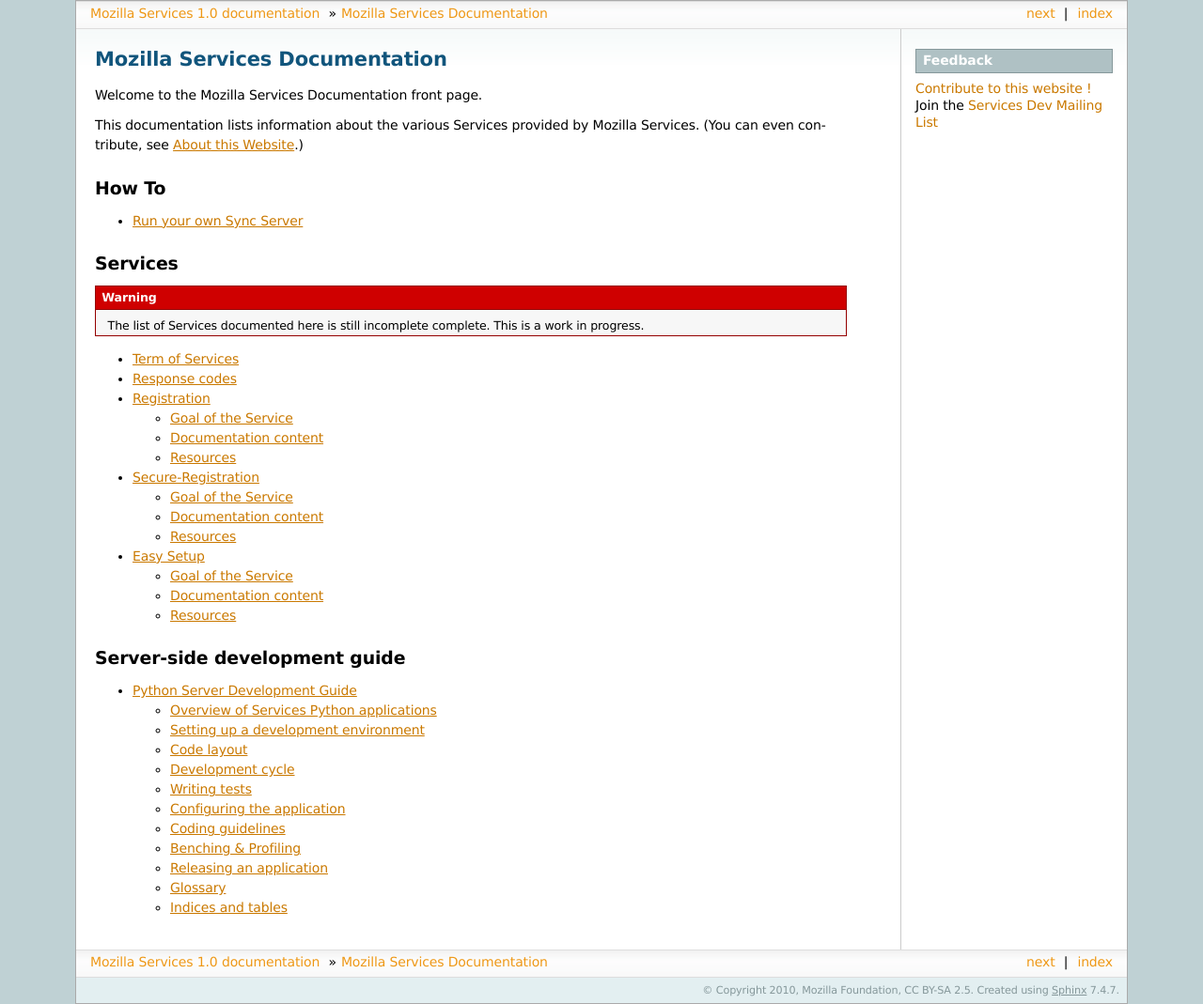
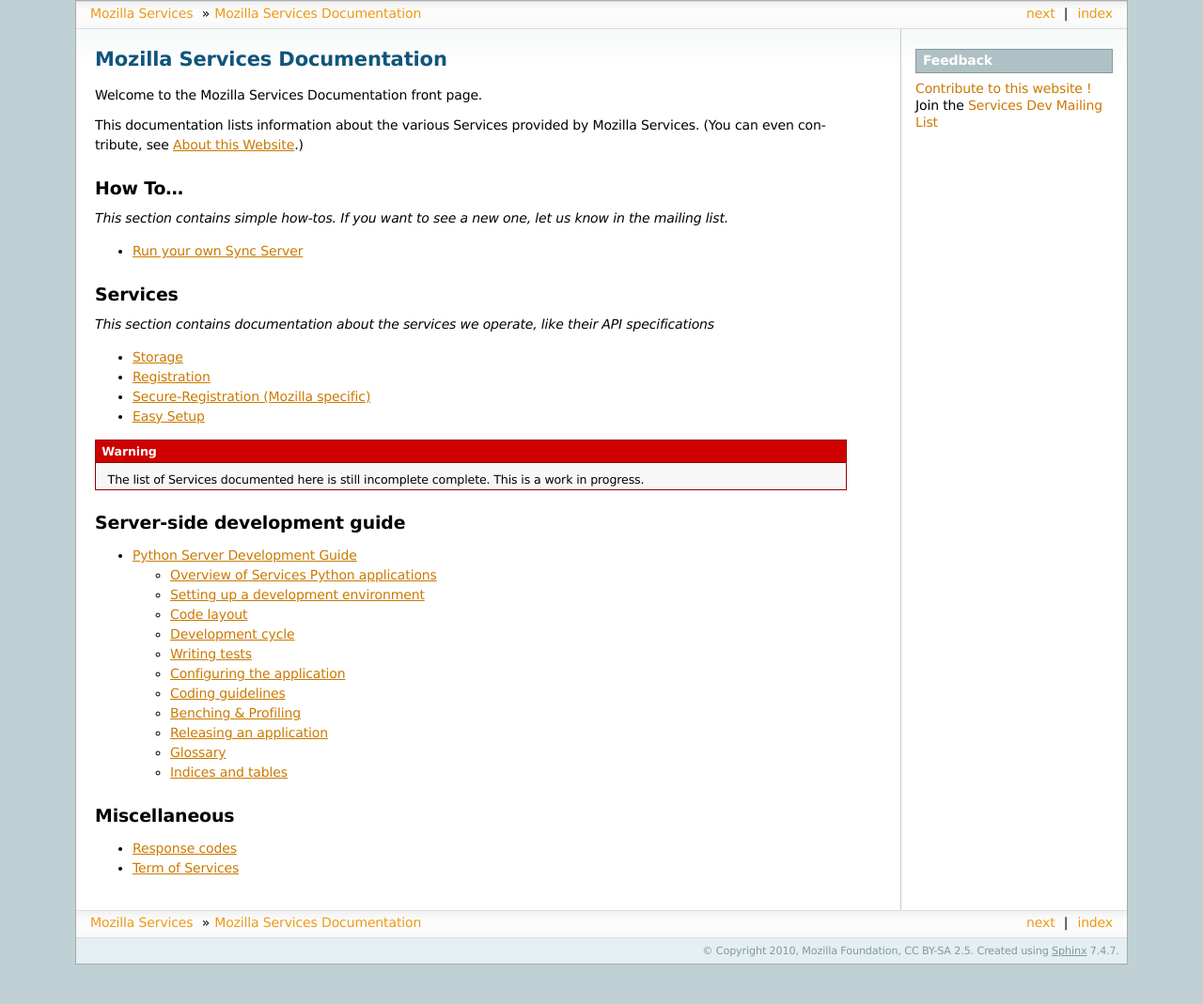
Before and after one commit to mozilla-services/docs, a Sphinx documentation site: the page built from source/index.rst, in a window 1280 px wide. Shown: the whole page at 94% size. Built offline with Sphinx 7.4.7, drawn with Linux system fonts in a browser that asks for light colours; after the commit the page ends 1027 px from its top, so only the background shows below that.

Commit message:
added the storage documentation

```diff
--- a/source/conf.py
+++ b/source/conf.py
@@ -48,9 +48,9 @@
 # built documents.
 #
 # The short X.Y version.
-version = '1.0'
+version = ''
 # The full version, including alpha/beta/rc tags.
-release = '1.0'
+release = ''
 
 # The language for content autogenerated by Sphinx. Refer to documentation
 # for a list of supported languages.
@@ -103,7 +103,7 @@
 
 # The name for this set of Sphinx documents.  If None, it defaults to
 # "<project> v<release> documentation".
-#html_title = None
+html_title = "Mozilla Services"
 
 # A shorter title for the navigation bar.  Default is the same as html_title.
 #html_short_title = None
--- a/source/index.rst
+++ b/source/index.rst
@@ -8,8 +8,12 @@
 provided by Mozilla Services. (You can even contribute, see :ref:`about`.)
 
 
-How To
-======
+How To...
+=========
+
+*This section contains simple how-tos. If you want to see a new one,
+let us know in the mailing list.*
+
 
 .. toctree::
    :maxdepth: 1
@@ -20,18 +24,19 @@
 Services
 ========
 
-.. warning:: The list of Services documented here is still incomplete complete.
-   This is a work in progress.
-
+*This section contains documentation about the services we operate,
+like their API specifications*
 
 .. toctree::
-   :maxdepth: 2
+   :maxdepth: 1
 
-   tos
-   respcodes
+   storage/index
    reg/index
    sreg/index
    keyexchange/index
+
+.. warning:: The list of Services documented here is still incomplete complete.
+   This is a work in progress.
 
 
 Server-side development guide
@@ -41,3 +46,13 @@
    :maxdepth: 2
 
    server-devguide/index
+
+
+Miscellaneous
+=============
+
+.. toctree::
+   :maxdepth: 1
+
+   respcodes
+   tos
--- a/source/keyexchange/index.rst
+++ b/source/keyexchange/index.rst
@@ -11,6 +11,10 @@
 Secondary request, not a hard requirement, is that if the user
 has a mobile device, and is setting up a desktop device, that the flow is
 similar and still involves entering the key on the desktop
+
+If you are using our hosted services with your own client code,
+please read the :ref:`tos`.
+
 
 Documentation content
 =====================
--- a/source/reg/index.rst
+++ b/source/reg/index.rst
@@ -16,6 +16,8 @@
 
 It's currently used by all Sync clients applications.
 
+If you are using our hosted services with your own client code,
+please read the :ref:`tos`.
 
 
 Documentation content
--- a/source/sreg/index.rst
+++ b/source/sreg/index.rst
@@ -1,6 +1,6 @@
-===================
-Secure-Registration
-===================
+======================================
+Secure-Registration (Mozilla specific)
+======================================
 
 .. warning:: The SReg service is used internally in the Mozilla infrastructure
    for security reasons and it is most likely that you will never
--- /dev/null
+++ b/source/storage/apis-1.0.rst
@@ -0,0 +1,5 @@
+================
+Storage API v1.0
+================
+
+XXX
--- /dev/null
+++ b/source/storage/history.rst
@@ -0,0 +1,5 @@
+=======
+History
+=======
+
+XXX
--- a/source/tos.rst
+++ b/source/tos.rst
@@ -1,3 +1,6 @@
+.. _tos:
+
+================
 Term of Services
 ================
 
```
Also changed, not shown: source/storage/apis-1.1.rst (added, +322 -0 lines), source/storage/index.rst (added, +34 -0 lines).
